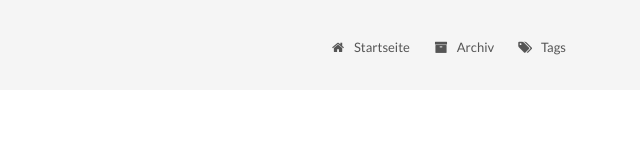
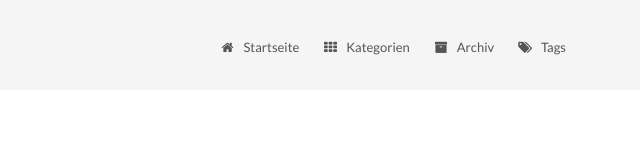
Before and after one commit to w3dr/w3dr.github.io, a plain HTML site: page 2017/06/19/Hexo使用攻略-hexo分类和标签设置/index.html in a window 1280 px wide. Shown: the top 167 px of the page, 254-894 px from the left. Drawn offline with Linux system fonts and the light colour scheme.

Commit message:
Site updated: 2017-06-21 00:40:30

```diff
--- a/2017/06/19/Hexo使用攻略-hexo分类和标签设置/index.html
+++ b/2017/06/19/Hexo使用攻略-hexo分类和标签设置/index.html
@@ -201,6 +201,16 @@
               <i class="menu-item-icon fa fa-fw fa-home"></i> <br />
 
             Startseite
+          </a>
+        </li>
+
+
+        <li class="menu-item menu-item-categories">
+          <a href="/categories" rel="section">
+
+              <i class="menu-item-icon fa fa-fw fa-th"></i> <br />
+
+            Kategorien
           </a>
         </li>
 
```
Also changed, not shown: 2017/06/19/Start/index.html (+10 -0 lines), archives/2017/06/index.html (+10 -0 lines), archives/2017/index.html (+10 -0 lines), archives/index.html (+10 -0 lines), categories/Hexo/index.html (+10 -0 lines), categories/index.html (+10 -0 lines), categories/others/index.html (+10 -0 lines), index.html (+10 -0 lines), tags/hexo/index.html (+10 -0 lines), tags/index.html (+10 -0 lines), tags/心得/index.html (+10 -0 lines), images/avatar.gif, images/avatar（1）.gif (added).
